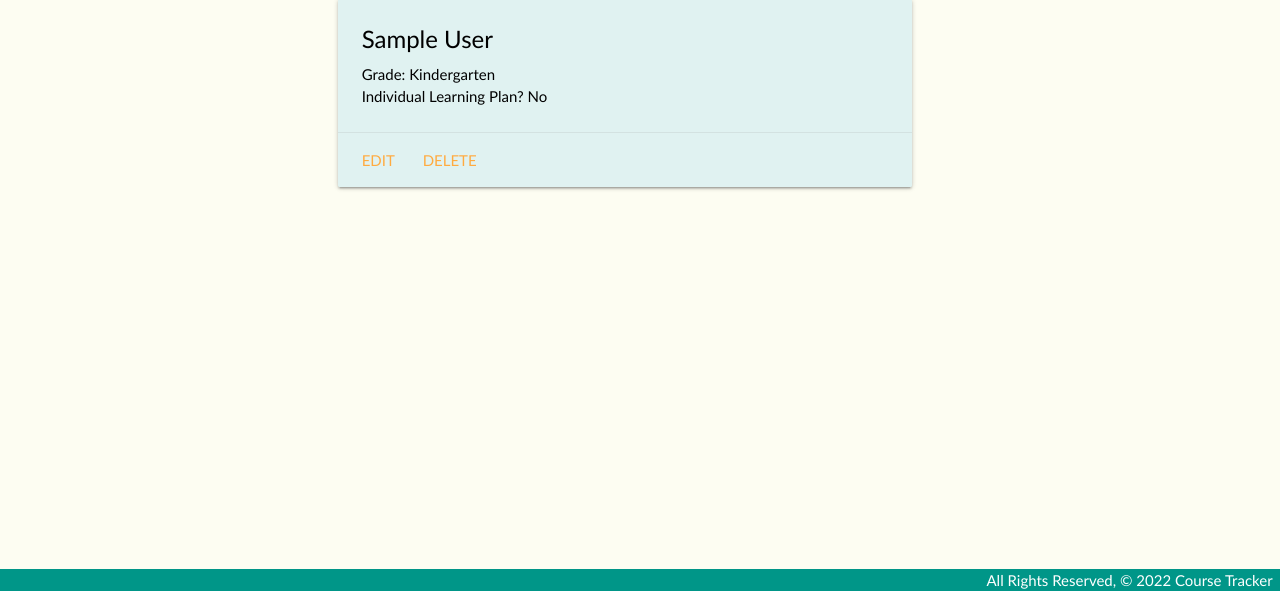
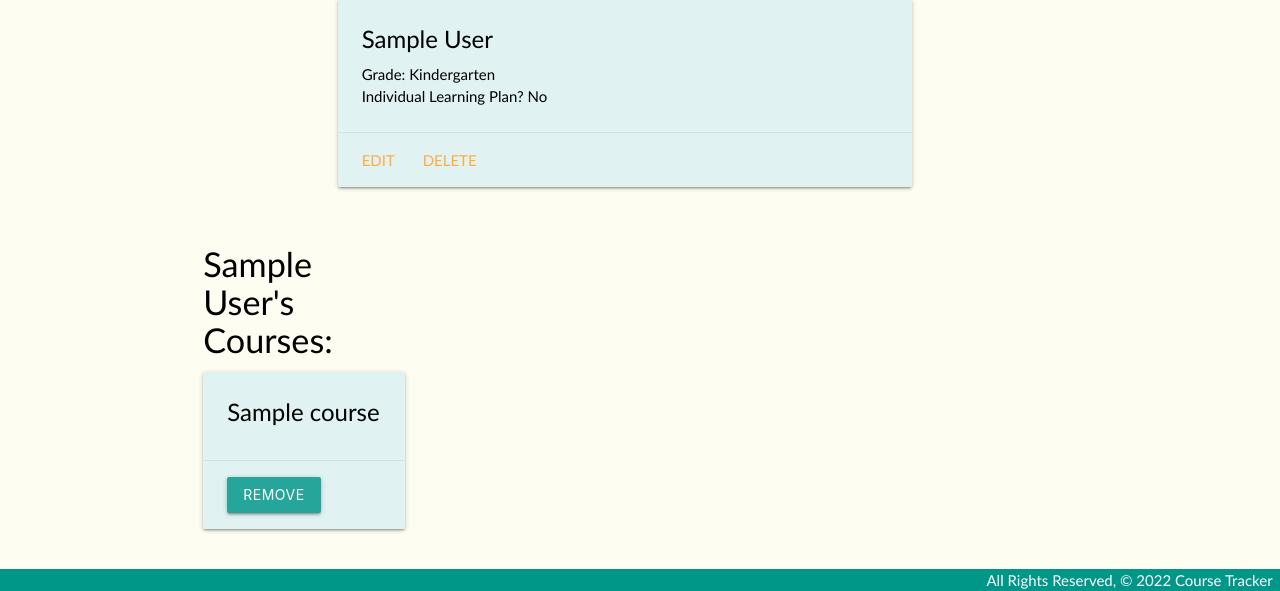
Before and after one commit to weklihua/course-tracker, a Django app: page /students/1/ in a window 1280 px wide. Shown: the part 209-800 px from the top of the page. Run offline with Django 4.2, Linux system fonts and the light colour scheme; a user stored in the database is signed in; tables that the repository leaves empty hold one stand-in row (values such as "Sample post").

Commit message:
adds student's courses with remove fnality to student details page

```diff
--- a/main_app/templates/main_app/student_detail.html
+++ b/main_app/templates/main_app/student_detail.html
@@ -18,6 +18,30 @@
     </div>
   </div>
 </div>
+<div class="row">
+  <div class="col s3">
+    <h4>{{ student.name}}'s Courses: </h4>
+    {% if student.course_set.count %}
+      {% for course in student.course_set.all %}
+        <div class="card teal lighten-5">
+          <div class="card-content">
+            <span class="card-title">
+              {{ course.title }}
+            </span>
+          </div>
+          <div class="card-action">
+            <form action="{% url 'unassoc_student' course.id student.id %}" method="POST">
+              {% csrf_token %}
+              <button type="submit" class="btn">Remove</button>
+            </form>
+          </div>
+        </div>
+      {% endfor %}
+    {% else %}
+      <h5>{{ student.name}} isn't enrolled in any courses</h5>
+    {% endif %}
+  </div>
+</div>
 
 
 {% endblock %}
--- a/main_app/urls.py
+++ b/main_app/urls.py
@@ -17,5 +17,4 @@ urlpatterns = [
     path('students/create/', views.StudentCreate.as_view(), name='students_create'),
     path('students/<int:pk>/update/', views.StudentUpdate.as_view(), name='students_update'),
     path('students/<int:pk>/delete/', views.StudentDelete.as_view(), name='students_delete'),
-    path('accounts/signup/', views.signup, name='signup'),
 ]
--- a/main_app/views.py
+++ b/main_app/views.py
@@ -12,99 +12,110 @@ from .forms import LessonForm
 # Create your views here.
 
 
-# Define the home view
 def home(request):
-  return render(request, 'home.html')
+    return render(request, "home.html")
+
 
 def about(request):
-    return render(request, 'about.html')
+    return render(request, "about.html")
+
 
 @login_required
 def courses_index(request):
-  courses = Course.objects.filter(user=request.user)
-  return render(request, 'courses/index.html', { 'courses': courses })
+    courses = Course.objects.filter(user=request.user)
+    return render(request, "courses/index.html", {"courses": courses})
+
 
 @login_required
 def courses_detail(request, course_id):
-  course = Course.objects.get(id=course_id)
-  id_list = course.students.all().values_list('id')
-  students_not_in_course = Student.objects.exclude(id__in=id_list)
-  lesson_form = LessonForm()
-  return render(request, 'courses/detail.html', { 'course': course, 'lesson_form': lesson_form, 'students': students_not_in_course})
+    course = Course.objects.get(id=course_id)
+    id_list = course.students.all().values_list("id")
+    students_not_in_course = Student.objects.exclude(id__in=id_list)
+    lesson_form = LessonForm()
+    return render(
+        request,
+        "courses/detail.html",
+        {
+            "course": course,
+            "lesson_form": lesson_form,
+            "students": students_not_in_course,
+        },
+    )
+
 
 @login_required
 def add_lesson(request, course_id):
-  form = LessonForm(request.POST)
-  # validate the form
-  if form.is_valid():
-    # don't save the form to the db until it
-    # has the course_id assigned
-    new_lesson = form.save(commit=False)
-    new_lesson.course_id = course_id
-    new_lesson.save()
-  return redirect('detail', course_id=course_id)
+    form = LessonForm(request.POST)
+    if form.is_valid():
+        new_lesson = form.save(commit=False)
+        new_lesson.course_id = course_id
+        new_lesson.save()
+    return redirect("detail", course_id=course_id)
 
 
 class CourseCreate(LoginRequiredMixin, CreateView):
-  model = Course
-  fields = ['title', 'subject', 'teacher', 'day', 'time', 'description', 'prereq']
+    model = Course
+    fields = ["title", "subject", "teacher", "day", "time", "description", "prereq"]
 
-  def form_valid(self, form):
-    form.instance.user = self.request.user
-    return super().form_valid(form)
+    def form_valid(self, form):
+        form.instance.user = self.request.user
+        return super().form_valid(form)
 
 
 class CourseUpdate(LoginRequiredMixin, UpdateView):
-  model = Course
-  fields = ['subject', 'teacher', 'day', 'time', 'description', 'prereq']
+    model = Course
+    fields = ["subject", "teacher", "day", "time", "description", "prereq"]
 
 
 class CourseDelete(LoginRequiredMixin, DeleteView):
-  model = Course
-  success_url = '/courses/'
-
+    model = Course
+    success_url = "/courses/"
 
 
 class StudentList(LoginRequiredMixin, ListView):
-  model = Student
+    model = Student
 
 
 class StudentDetail(LoginRequiredMixin, DetailView):
-  model = Student
+    model = Student
 
 class StudentCreate(LoginRequiredMixin, CreateView):
-  model = Student
-  fields = '__all__'
+    model = Student
+    fields = "__all__"
+
 
 class StudentUpdate(LoginRequiredMixin, UpdateView):
-  model = Student
-  fields = ['name', 'year', 'learning_difference']
+    model = Student
+    fields = ["name", "year", "learning_difference"]
+
 
 class StudentDelete(LoginRequiredMixin, DeleteView):
-  model = Student
-  success_url = '/students/'
+    model = Student
+    success_url = "/students/"
+
 
 @login_required
 def assoc_student(request, course_id, student_id):
-  Course.objects.get(id=course_id).students.add(student_id)
-  return redirect('detail', course_id=course_id)
+    Course.objects.get(id=course_id).students.add(student_id)
+    return redirect("detail", course_id=course_id)
+
 
 @login_required
 def unassoc_student(request, course_id, student_id):
-  course = Course.objects.get(id=course_id)
-  course.students.remove(student_id)
-  return redirect('detail', course_id=course_id)
+    course = Course.objects.get(id=course_id)
+    course.students.remove(student_id)
+    return redirect("detail", course_id=course_id)
 
 def signup(request):
-  error_message = ''
-  if request.method == 'POST':
-    form = UserCreationForm(request.POST)
-    if form.is_valid():
-      user = form.save()
-      login(request, user)
-      return redirect('index')
-    else:
-      error_message = 'Invalid sign up - try again'
-  form = UserCreationForm()
-  context = {'form': form, 'error_message': error_message}
-  return render(request, 'registration/signup.html', context)
+    error_message = ""
+    if request.method == "POST":
+        form = UserCreationForm(request.POST)
+        if form.is_valid():
+            user = form.save()
+            login(request, user)
+            return redirect("index")
+        else:
+            error_message = "Invalid sign up - try again"
+    form = UserCreationForm()
+    context = {"form": form, "error_message": error_message}
+    return render(request, "registration/signup.html", context)
```
